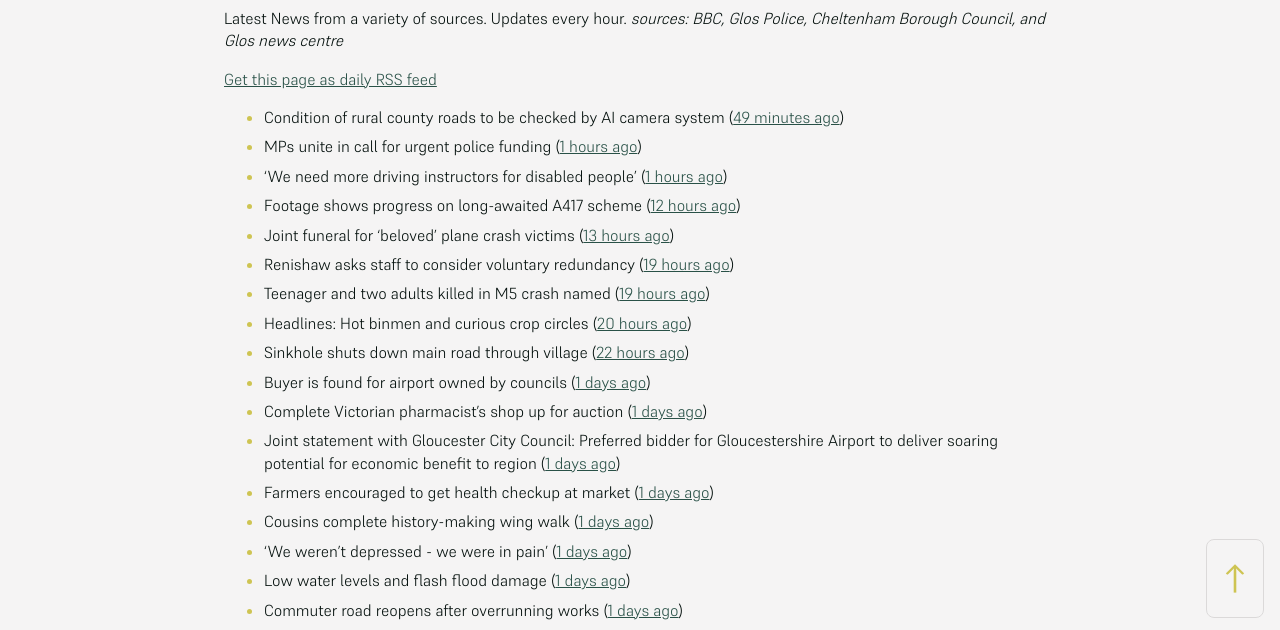
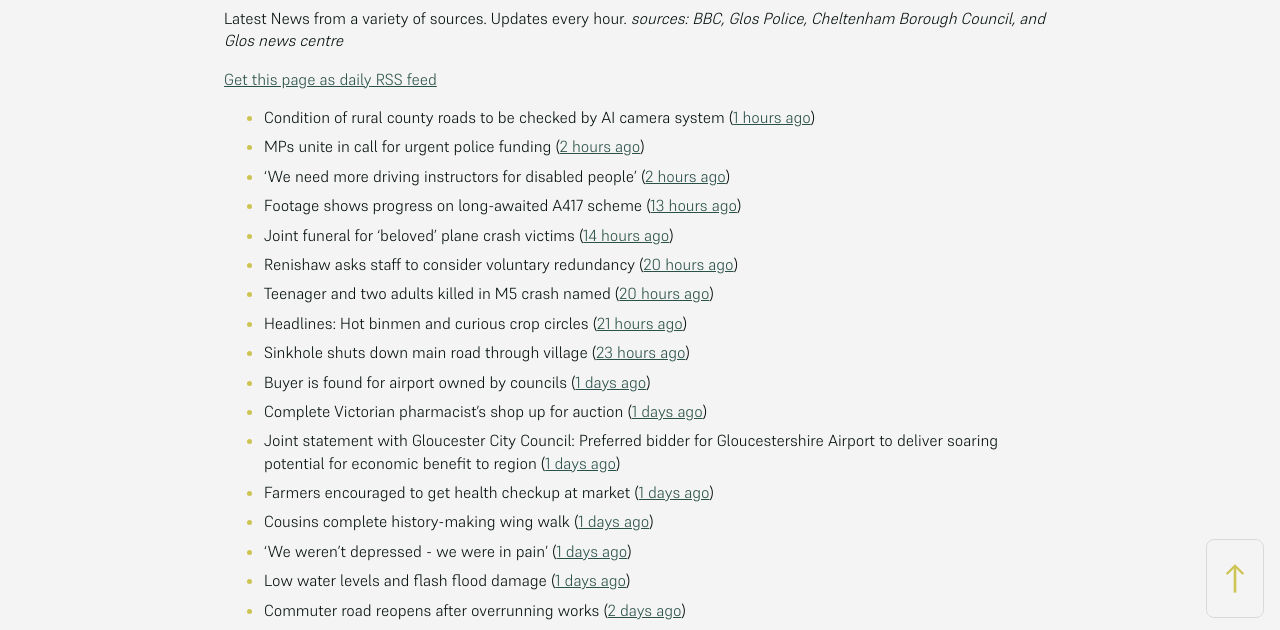
Before and after one commit to mat-0/cheltenham-open-data, a Jekyll site: the page built from _pages/news.md, in a window 1280 px wide and 900 px high. Shown: the part 266-896 px from the top of the window. Built offline with Jekyll 4.4.1, drawn with Linux system fonts in a browser that asks for light colours; some of the changed text lies outside the part shown.

Commit message:
Updated 2025-06-19 07:57:54

```diff
--- a/_pages/news.md
+++ b/_pages/news.md
@@ -12,15 +12,15 @@ _sources: BBC, Glos Police, Cheltenham Borough Council, and Glos news centre_
 [Get this page as daily RSS feed](/daily.rss)
 
 <!-- news_marker starts -->
-- Condition of rural county roads to be checked by AI camera system ([49 minutes ago](https://gloucesternewscentre.co.uk/condition-of-rural-county-roads-to-be-checked-by-ai-camera-system/))
-- MPs unite in call for urgent police funding ([1 hours ago](https://www.bbc.com/news/articles/cev0jk0v88do))
-- 'We need more driving instructors for disabled people' ([1 hours ago](https://www.bbc.com/news/articles/cx27142pgn4o))
-- Footage shows progress on long-awaited A417 scheme ([12 hours ago](https://www.bbc.com/news/articles/c628rjve01lo))
-- Joint funeral for 'beloved' plane crash victims ([13 hours ago](https://www.bbc.com/news/articles/c4g8re3v64zo))
-- Renishaw asks staff to consider voluntary redundancy ([19 hours ago](https://www.bbc.com/news/articles/cwykllmg8pvo))
-- Teenager and two adults killed in M5 crash named ([19 hours ago](https://www.bbc.com/news/articles/c80prrgepzeo))
-- Headlines: Hot binmen and curious crop circles ([20 hours ago](https://www.bbc.com/news/articles/c5ykj8kq83no))
-- Sinkhole shuts down main road through village ([22 hours ago](https://www.bbc.com/news/articles/c4gk5d89n8zo))
+- Condition of rural county roads to be checked by AI camera system ([1 hours ago](https://gloucesternewscentre.co.uk/condition-of-rural-county-roads-to-be-checked-by-ai-camera-system/))
+- MPs unite in call for urgent police funding ([2 hours ago](https://www.bbc.com/news/articles/cev0jk0v88do))
+- 'We need more driving instructors for disabled people' ([2 hours ago](https://www.bbc.com/news/articles/cx27142pgn4o))
+- Footage shows progress on long-awaited A417 scheme ([13 hours ago](https://www.bbc.com/news/articles/c628rjve01lo))
+- Joint funeral for 'beloved' plane crash victims ([14 hours ago](https://www.bbc.com/news/articles/c4g8re3v64zo))
+- Renishaw asks staff to consider voluntary redundancy ([20 hours ago](https://www.bbc.com/news/articles/cwykllmg8pvo))
+- Teenager and two adults killed in M5 crash named ([20 hours ago](https://www.bbc.com/news/articles/c80prrgepzeo))
+- Headlines: Hot binmen and curious crop circles ([21 hours ago](https://www.bbc.com/news/articles/c5ykj8kq83no))
+- Sinkhole shuts down main road through village ([23 hours ago](https://www.bbc.com/news/articles/c4gk5d89n8zo))
 - Buyer is found for airport owned by councils ([1 days ago](https://www.bbc.com/news/articles/c70xjdr4veyo))
 - Complete Victorian pharmacist's shop up for auction ([1 days ago](https://www.bbc.com/news/articles/cly36y5qwz3o))
 - Joint statement with Gloucester City Council: Preferred bidder for Gloucestershire Airport to deliver soaring potential for economic benefit to region ([1 days ago](https://www.cheltenham.gov.uk/news/article/3021/joint_statement_with_gloucester_city_council_preferred_bidder_for_gloucestershire_airport_to_deliver_soaring_potential_for_economic_benefit_to_region))
@@ -28,7 +28,7 @@ _sources: BBC, Glos Police, Cheltenham Borough Council, and Glos news centre_
 - Cousins complete history-making wing walk ([1 days ago](https://www.bbc.com/news/articles/czxw6npq667o))
 - 'We weren't depressed - we were in pain' ([1 days ago](https://www.bbc.com/news/articles/cvgv27g4wjno))
 - Low water levels and flash flood damage ([1 days ago](https://www.bbc.com/news/articles/cn5krq5pgldo))
-- Commuter road reopens after overrunning works ([1 days ago](https://www.bbc.com/news/articles/c78n5zl514lo))
+- Commuter road reopens after overrunning works ([2 days ago](https://www.bbc.com/news/articles/c78n5zl514lo))
 - Comic book artist says AI is 'threat to livelihood' ([2 days ago](https://www.bbc.com/news/articles/cjrnr779z2lo))
 - Family of Air India crash victims feel 'abandoned' ([2 days ago](https://www.bbc.com/news/articles/c5y0lwreg9qo))
 - Scene guard in place overnight after report two men assaulted a man in Cheltenham ([2 days ago](https://gloucesternewscentre.co.uk/scene-guard-in-place-overnight-after-report-two-men-assaulted-a-man-in-cheltenham/))
```
Also changed, not shown: other parts of _pages/news.md (+1 -1 lines), _data/flood.json (+4 -4 lines), _pages/fix-my-street.md (+1 -1 lines), index.md (+4 -4 lines).
